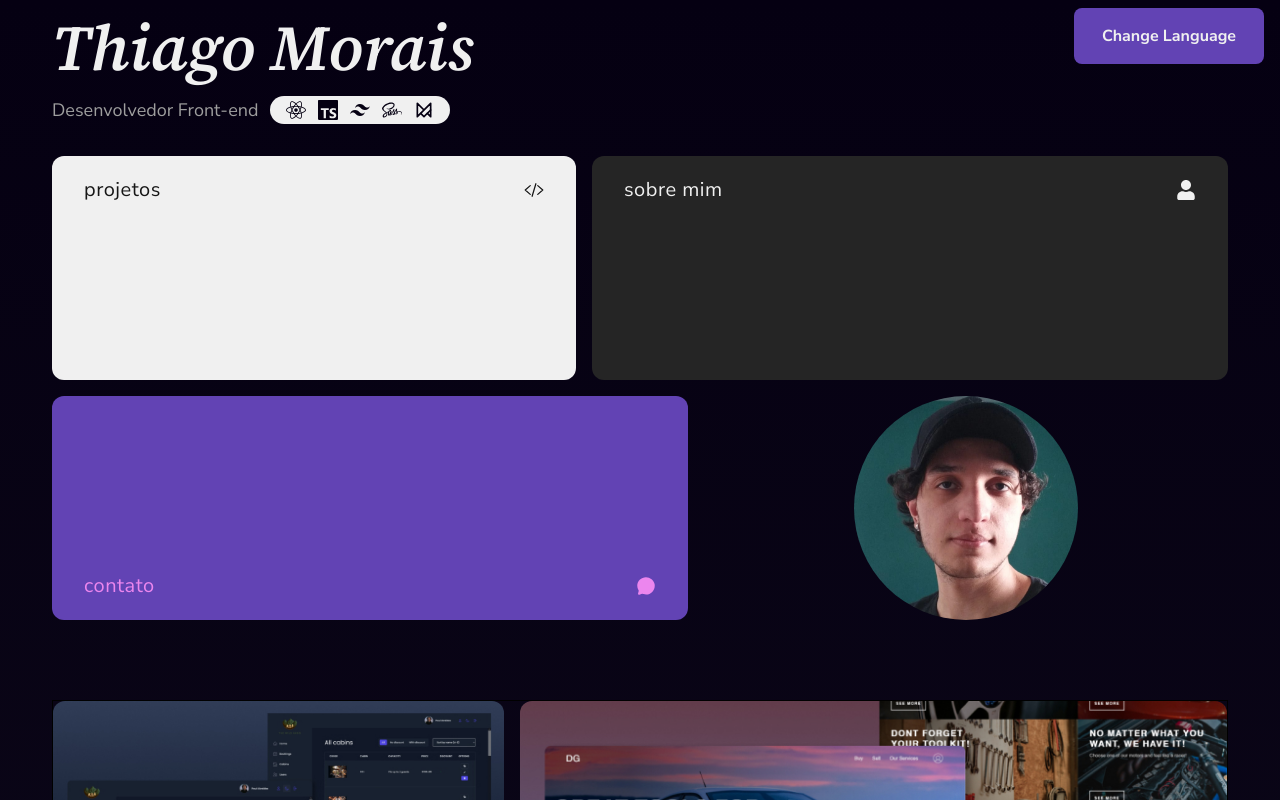
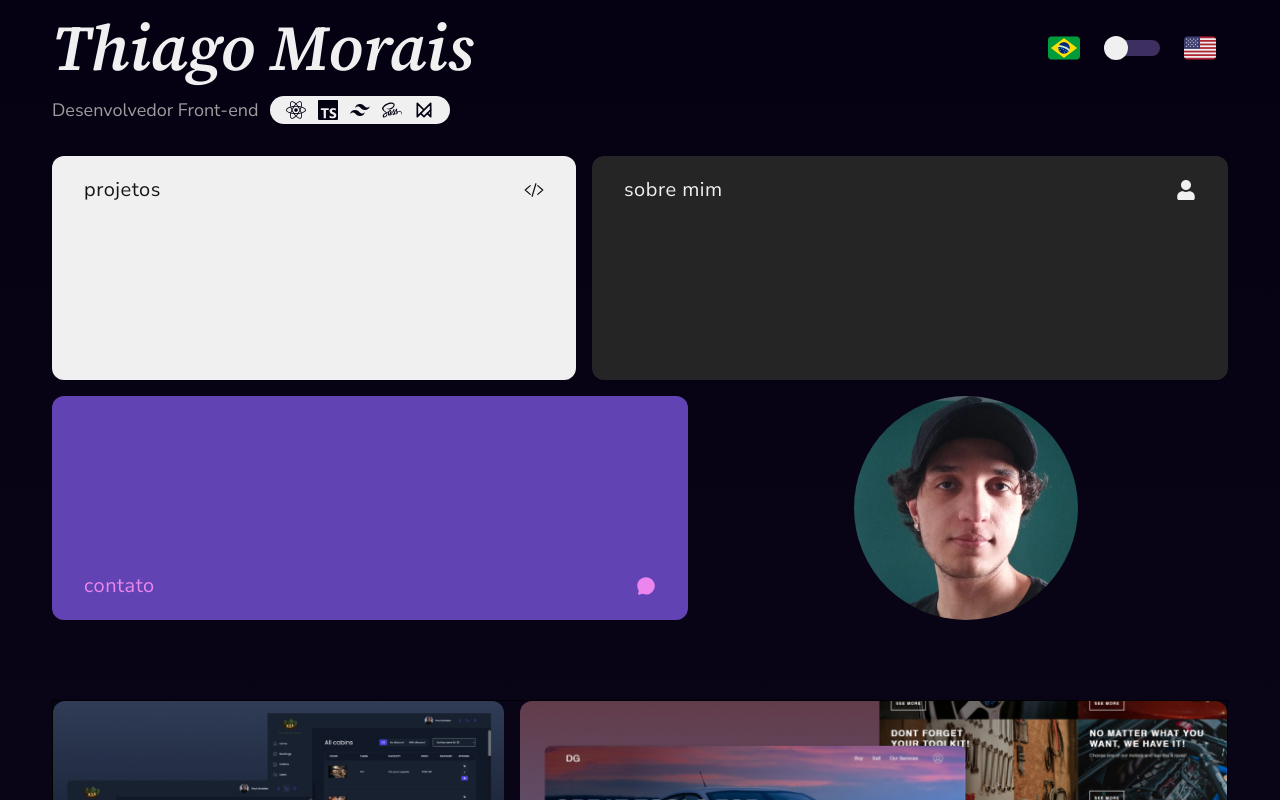
Before and after one commit to thirraz/portfolio, a React (Vite) app: page / in a window 1280 px wide. Shown: the top 800 px of the page. Built offline with nearby package versions, Linux system fonts and the light colour scheme.

Commit message:
update: toggle language button

```diff
--- a/src/App.tsx
+++ b/src/App.tsx
@@ -4,25 +4,10 @@ import ContentContainer from "./components/containers/ContentContainer"
 import HeadingComponent from "./components/profile-section/HeadingComponent"
 import ProfileGrid from "./components/profile-section/ProfileGrid"
 import ProjectsGrid from "./components/projects-section/ProjectsGrid"
-import { useLanguageContext } from "./contexts/LanguageContext"
 
 function App() {
-	const { language, setLanguage } = useLanguageContext()
-
-	const handleLangChanging = () =>
-		setLanguage(currLang => (currLang == "en" ? "pt-BR" : "en"))
-
-	console.log(language)
-
 	return (
 		<div className="min-h-dvh bg-gradient-to-b from-purple-950 to-purple-900 font-sans">
-			{/* <LanguageSelector /> */}
-			<button
-				onClick={handleLangChanging}
-				className="fixed top-2 right-4 z-50 bg-purple-500 text-white font-bold px-7 py-4 rounded-lg"
-			>
-				Change Language
-			</button>
 			<ContentContainer>
 				<HeadingComponent />
 				<ProfileGrid />
--- a/src/components/profile-section/HeadingComponent.tsx
+++ b/src/components/profile-section/HeadingComponent.tsx
@@ -1,11 +1,40 @@
+import { twMerge } from "tailwind-merge"
+import { useLanguageContext } from "../../contexts/LanguageContext"
+
 import Skills from "./SkillsComponent"
+import BRFlag from "../../assets/imgs/brazil_flag.png"
+import USAFlag from "../../assets/imgs/usa_flag.png"
 
 function HeadingComponent() {
+	const { language, setLanguage } = useLanguageContext()
+	const className = language == "pt-BR" ? "left-0" : "right-0"
+
+	const handleLangChanging = () =>
+		setLanguage(currLang => (currLang == "en" ? "pt-BR" : "en"))
+
 	return (
 		<div className="text-white mb-8 space-y-8 md:space-y-0">
-			<h1 className="font-serif text-[clamp(2rem,10vw,4rem)] font-semibold italic">
-				Thiago Morais
-			</h1>
+			<div className="flex items-center justify-between">
+				<h1 className="font-serif text-[clamp(2rem,10vw,4rem)] font-semibold italic">
+					Thiago Morais
+				</h1>
+
+				<div className="flex items-center justify-around  w-48 ">
+					<img src={BRFlag} alt="Brazil's flag icon" />
+					<button
+						onClick={handleLangChanging}
+						className="relative bg-[#3d2f5f] text-white font-bold w-14 h-4 rounded-full "
+					>
+						<span
+							className={twMerge(
+								"absolute right-0 -top-1 w-6 h-6 rounded-full bg-white transition-all",
+								className
+							)}
+						/>
+					</button>
+					<img src={USAFlag} alt="USA's flag icon" />
+				</div>
+			</div>
 
 			<Skills />
 		</div>
```
